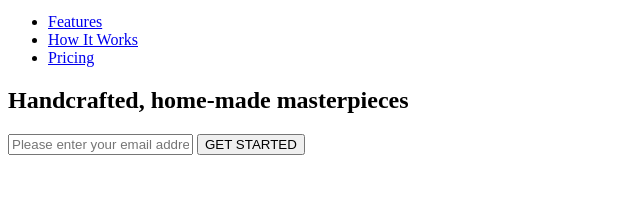
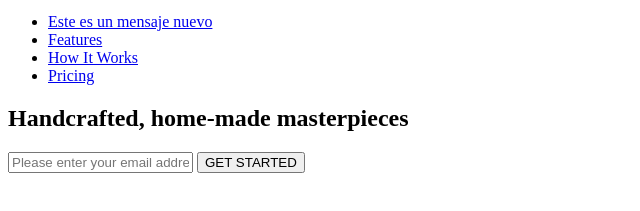
Before and after one commit to juliannParra99/Pagina-De-Compras, a plain HTML site: page index.html in a window 1280 px wide. Shown: the part 29-240 px from the top of the page, without its empty margins (0-640 px from the left). Drawn offline with Linux system fonts and the light colour scheme.

Commit message:
Se agrega un nuevo mensaje en el html

```diff
--- a/index.html
+++ b/index.html
@@ -11,6 +11,9 @@
             <img src="smiley.gif" alt="Smiley face">
             <nav id="nav-bar"></nav>
              <ul>
+                <li>
+                    <a class="nav-link" href="#features">Este es un mensaje nuevo</a>
+                 </li>
                <li>
                   <a class="nav-link" href="#features">Features</a>
                </li>
```
